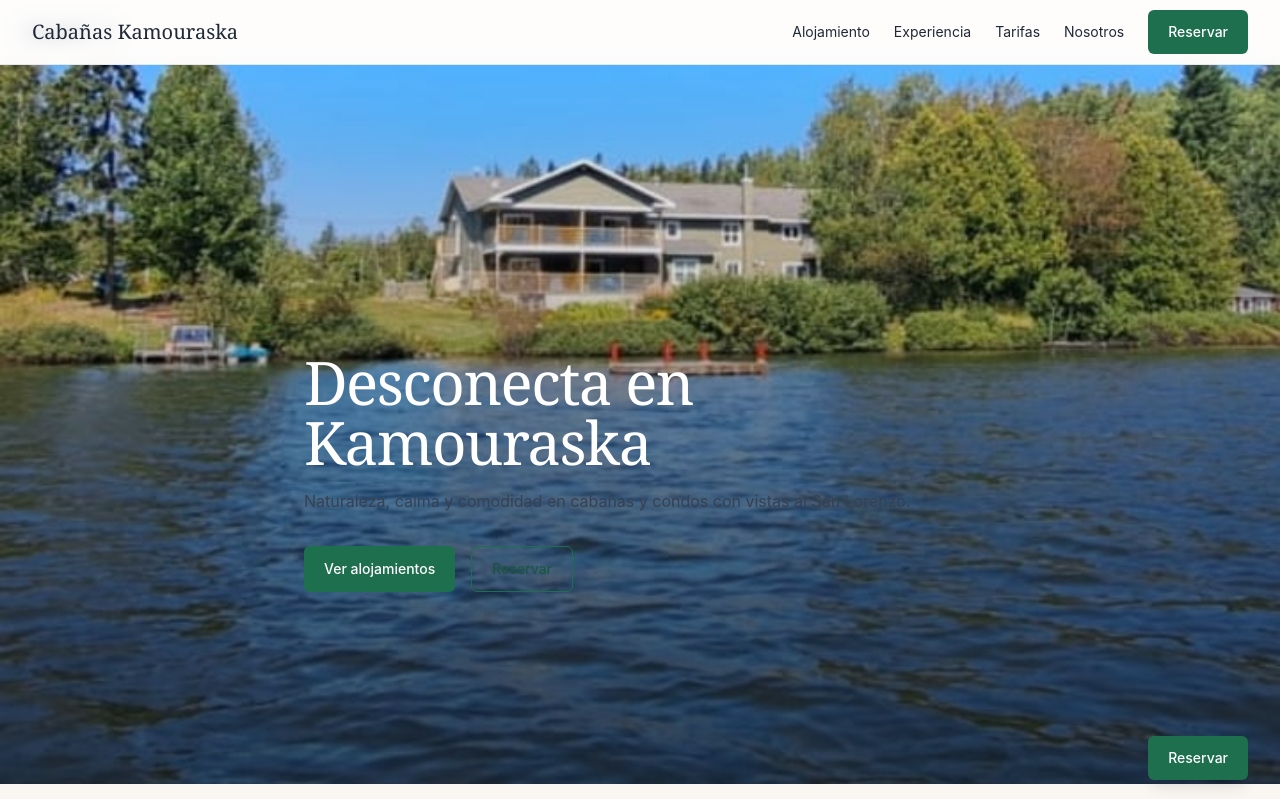
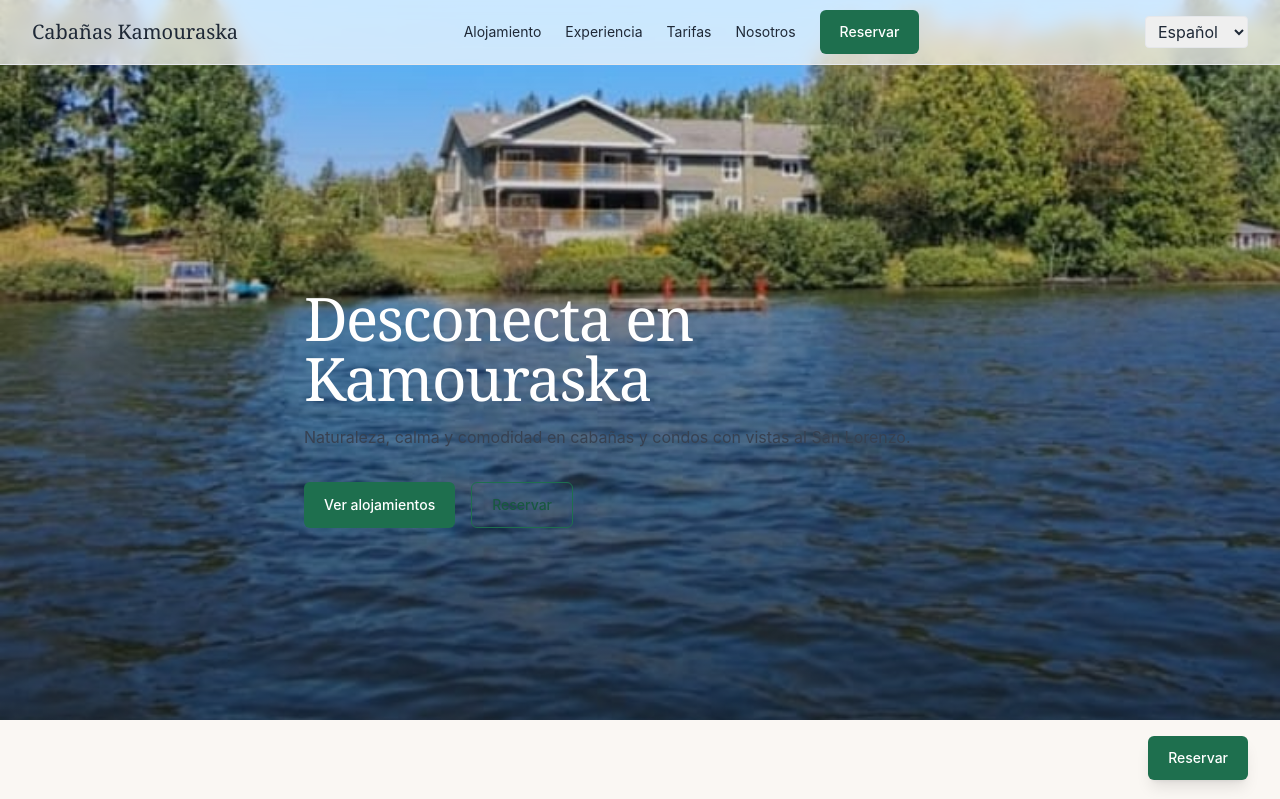
Before and after one commit to lreinaca/Web_Condos-RegionKamouraska, a Next.js app in the folder CascadeProjects/Web_Condos-RegionKamouraska/: page / in a window 1280 px wide. Shown: the top 799 px of the page. Built offline with nearby package versions, Linux system fonts and the light colour scheme.

Commit message:
feat(i18n): move LanguageSwitcher into Navbar and align right

```diff
--- a/CascadeProjects/Web_Condos-RegionKamouraska/app/layout.tsx
+++ b/CascadeProjects/Web_Condos-RegionKamouraska/app/layout.tsx
@@ -2,7 +2,6 @@
 import { Navbar } from "@/components/Navbar";
 import { Footer } from "@/components/Footer";
 import { CTASticky } from "@/components/CTASticky";
-import { LanguageSwitcher } from "@/components/LanguageSwitcher";
 
 export const metadata = {
   title: "Cabañas Kamouraska | Naturaleza, calma y comodidad",
@@ -14,9 +13,6 @@
   return (
     <html lang="es">
       <body>
-        <header className="p-4">
-          <LanguageSwitcher />
-        </header>
         <Navbar />
         {children}
         <CTASticky />
--- a/CascadeProjects/Web_Condos-RegionKamouraska/components/Navbar.tsx
+++ b/CascadeProjects/Web_Condos-RegionKamouraska/components/Navbar.tsx
@@ -1,4 +1,5 @@
 import Link from "next/link";
+import { LanguageSwitcher } from "@/components/LanguageSwitcher";
 
 export function Navbar() {
   return (
@@ -12,7 +13,10 @@
           <Link href="/nosotros">Nosotros</Link>
           <Link href="/contacto" className="btn">Reservar</Link>
         </div>
-        <Link href="/contacto" className="sm:hidden btn">Reservar</Link>
+        <div className="flex items-center gap-4">
+          <LanguageSwitcher />
+          <Link href="/contacto" className="sm:hidden btn">Reservar</Link>
+        </div>
       </nav>
     </header>
   );
```
